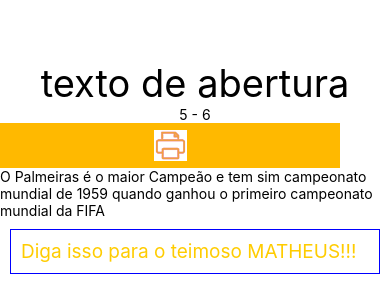
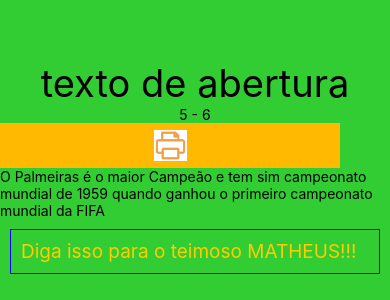
Before and after one commit to natogues/ProjetoAppSaude, a React Native app: screen / in a window 390 px wide. Shown: the part 250-550 px from the top of the page. Built offline with nearby package versions, Linux system fonts and the light colour scheme.

Commit message:
blablbla

```diff
--- a/App.js
+++ b/App.js
@@ -37,7 +37,7 @@
 const styles = StyleSheet.create({
   container: {
     flex: 1,
-    backgronudColor: '#32CD32',
+    backgroundColor: '#32CD32',
     alignItems: 'center',
     justifyContent: 'center',
   },
```
